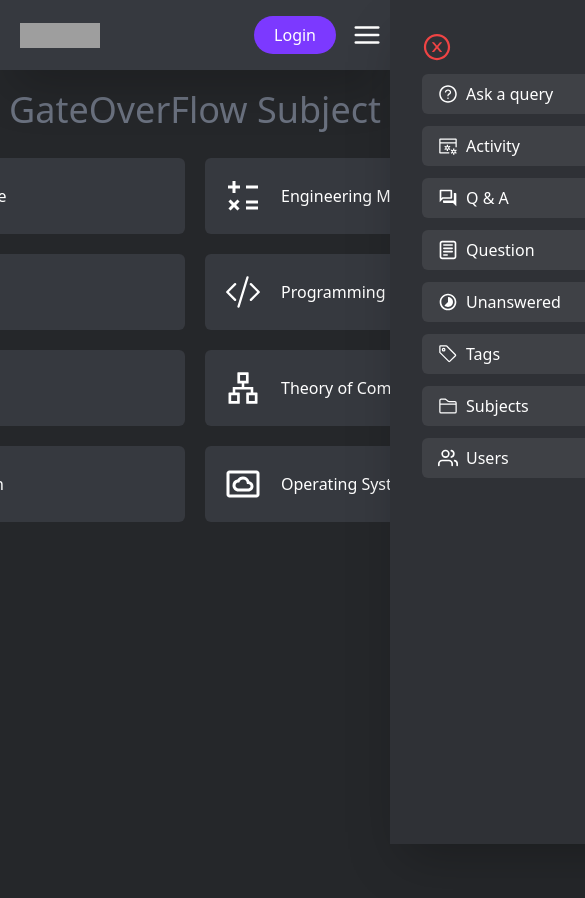
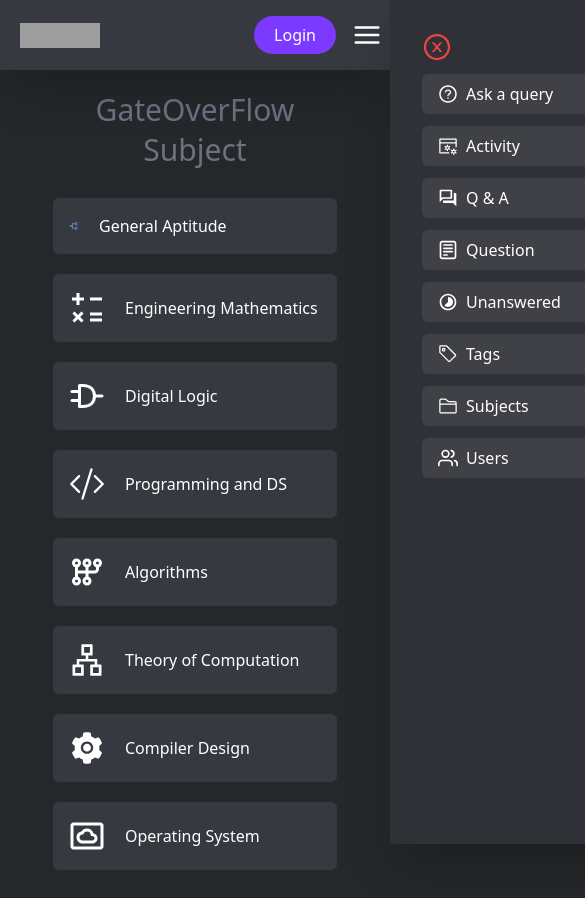
Before and after one commit to Sahil-Rana-990/gate-demo, a React (Create React App) app in the folder gateoverflow-front/: page / in a window 390 px wide. Shown: the whole page, 585 px wide, since content can reach past the window. Before the commit the page ends 844 px from the top, so only its background shows below. Built offline with nearby package versions, Linux system fonts and the light colour scheme; no server answers; grey boxes are pictures that could not be loaded.

Commit message:
Update Home.tsx

```diff
--- a/gateoverflow-front/src/components/Home.tsx
+++ b/gateoverflow-front/src/components/Home.tsx
@@ -9,43 +9,43 @@ const Home = () => {
   return (
     <div className='my-10 xs:my-5'>
       <div className='flex flex-col items-center px-6 mx-auto lg:py-0'>
-        <div className='w-[800px] '>
+        <div className='w-[800px] xs:w-[300px]'>
           {/* title for subject */}
-          <div className='text-4xl font-medium font-sans text-gray-500 text-center'>
+          <div className='text-4xl font-medium font-sans text-gray-500 text-center xs:text-[30px]'>
             GateOverFlow Subject
           </div>
 
           {/* subjects */}
-          <div className='p-2 grid grid-cols-2 gap-5 mt-5'>
-            <div className='bg-[#36393F] p-5 rounded-md text-white flex items-center hover:bg-purple-700 duration-500'>
-              <div className='text-4xl'><FcGenealogy/></div>
+          <div className='p-2 grid grid-cols-2 gap-5 mt-5 sm:grid-cols-1 xs:grid-cols-1'>
+            <div className='bg-[#36393F] p-5 rounded-md text-white flex items-center hover:bg-purple-700 duration-500 xs:p-4 xs:w-full'>
+              <div className='text-4xl xs:text-[10px]'><FcGenealogy/></div>
               <div className='text-center ml-5'>General Aptitude</div>
             </div>
-            <div className='bg-[#36393F] p-5 rounded-md text-white flex items-center hover:bg-purple-700 duration-500'>
+            <div className='bg-[#36393F] p-5 rounded-md text-white flex items-center hover:bg-purple-700 duration-500 xs:p-4 xs:w-full'>
               <div className='text-4xl'><BiMath/></div>
               <div className='text-center ml-5'>Engineering Mathematics</div>
             </div>
-            <div className='bg-[#36393F] p-5 rounded-md text-white flex items-center hover:bg-purple-700 duration-500'>
+            <div className='bg-[#36393F] p-5 rounded-md text-white flex items-center hover:bg-purple-700 duration-500 xs:p-4 xs:w-full'>
               <div className='text-4xl'><TbLogicAnd/></div>
               <div className='text-center ml-5'>Digital Logic</div>
             </div>
-            <div className='bg-[#36393F] p-5 rounded-md text-white flex items-center hover:bg-purple-700 duration-500'>
+            <div className='bg-[#36393F] p-5 rounded-md text-white flex items-center hover:bg-purple-700 duration-500 xs:p-4 xs:w-full'>
               <div className='text-4xl'><BsCodeSlash/></div>
               <div className='text-center ml-5'>Programming and DS</div>
             </div>
-            <div className='bg-[#36393F] p-5 rounded-md text-white flex items-center hover:bg-purple-700 duration-500'>
+            <div className='bg-[#36393F] p-5 rounded-md text-white flex items-center hover:bg-purple-700 duration-500 xs:p-4 xs:w-full'>
               <div className='text-4xl'><TbManualGearbox/></div>
               <div className='text-center ml-5'>Algorithms</div>
             </div>
-            <div className='bg-[#36393F] p-5 rounded-md text-white flex items-center hover:bg-purple-700 duration-500'>
+            <div className='bg-[#36393F] p-5 rounded-md text-white flex items-center hover:bg-purple-700 duration-500 xs:p-4 xs:w-full'>
               <div className='text-4xl'><AiOutlineApartment/></div>
               <div className='text-center ml-5'>Theory of Computation</div>
             </div>
-            <div className='bg-[#36393F] p-5 rounded-md text-white flex items-center hover:bg-purple-700 duration-500'>
+            <div className='bg-[#36393F] p-5 rounded-md text-white flex items-center hover:bg-purple-700 duration-500 xs:p-4 xs:w-full'>
               <div className='text-4xl'><AiFillSetting/></div>
               <div className='text-center ml-5'>Compiler Design</div>
             </div>
-            <div className='bg-[#36393F] p-5 rounded-md text-white flex items-center hover:bg-purple-700 duration-500'>
+            <div className='bg-[#36393F] p-5 rounded-md text-white flex items-center hover:bg-purple-700 duration-500 xs:p-4 xs:w-full'>
               <div className='text-4xl'><MdOutlineSettingsSystemDaydream/></div>
               <div className='text-center ml-5'>Operating System</div>
             </div>
```
